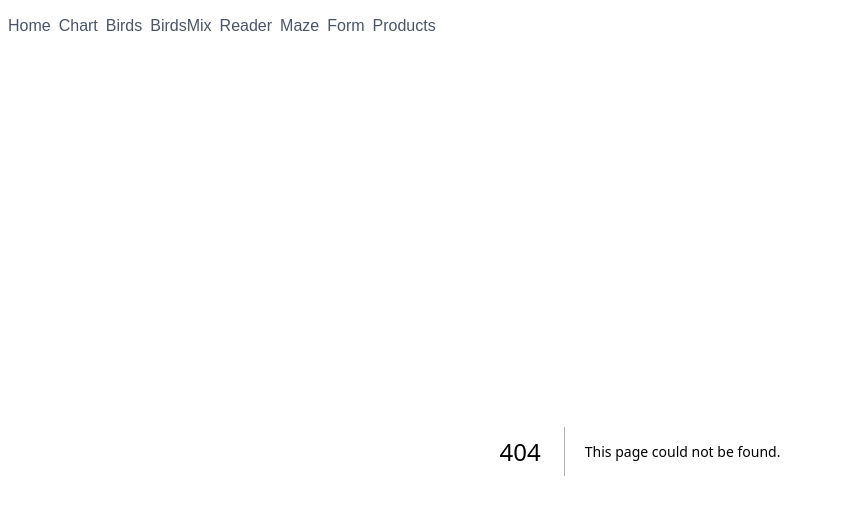
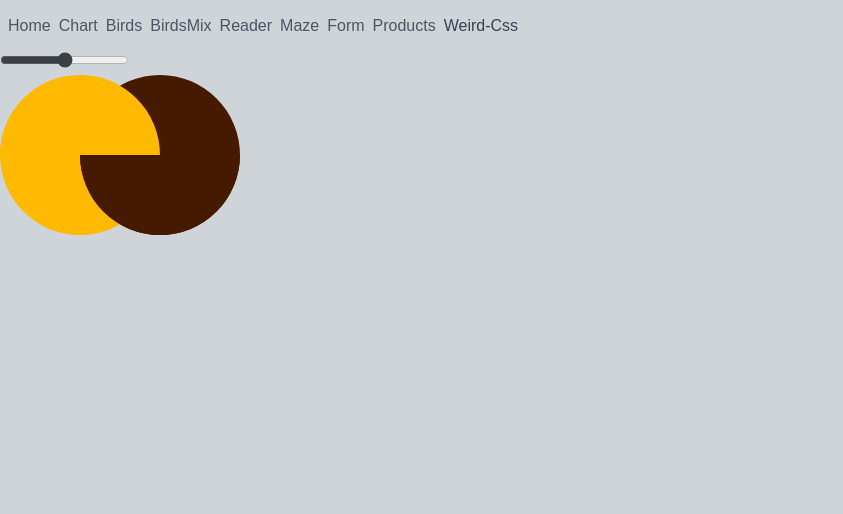
Before and after one commit to nemo-ahmed/play-around, a Next.js app: page /weird-css in a window 1280 px wide. Before the commit this address had no page. Shown: the top 514 px of the page, without its empty margins (0-843 px from the left). Built offline with nearby package versions, Linux system fonts and the light colour scheme.

Commit message:
some weird shape i saw

```diff
--- a/src/app/products/page.tsx
+++ b/src/app/products/page.tsx
@@ -5,17 +5,18 @@ import {CgSpinnerTwoAlt} from 'react-icons/cg'
 import {FaRegCircle} from 'react-icons/fa'
 
 const prods = Array(10).fill(null)
+
 const updateProds = () =>
-  new Promise((resolve, reject) =>
-    setTimeout(() => {
+  new Promise((resolve, reject) => {
+    const timer = setTimeout(() => {
       if (Math.random() > 0.9) {
         return reject('rejected')
       }
       prods.push(null)
       return resolve('added')
-    }, 2000),
-  ).catch(err => {
-    console.log(err)
+    }, 2000)
+    clearTimeout(timer)
+  }).catch(err => {
     return err
   })
 
@@ -30,8 +31,7 @@ function Products() {
 
     return await updateProds()
   }, null)
-  const fakeProducts = prods
-  console.log(prods, state)
+
   return (
     <div className="p-4">
       <form action={submitAction}>
--- /dev/null
+++ b/src/app/weird-css/page.tsx
@@ -0,0 +1,38 @@
+'use client'
+
+import React, {useState} from 'react'
+
+function Page() {
+  const [range, setRange] = useState(0.5)
+  return (
+    <div>
+      <input
+        type="range"
+        name="move"
+        id="move"
+        aria-label="move"
+        className="accent-outer-space-400 dark:accent-outer-space-600"
+        min={0}
+        max={1}
+        step={0.1}
+        value={range}
+        onChange={e => setRange(e.currentTarget.valueAsNumber)}
+      />
+      <div className="flex">
+        <div className="relative flex size-40">
+          <div className="size-40 rounded-full bg-amber-400" />
+          <div className="w-40 h-20 absolute top-0 z-10 rounded-t-full bg-amber-400" />
+        </div>
+        <div
+          className="relative flex size-40 -ml-20"
+          style={{marginLeft: -160 * range}}
+        >
+          <div className="size-40 rounded-full bg-amber-950" />
+          <div className="w-40 h-20 absolute bottom-0 z-10 rounded-b-full bg-amber-950" />
+        </div>
+      </div>
+    </div>
+  )
+}
+
+export default Page
--- a/src/components/Nav.tsx
+++ b/src/components/Nav.tsx
@@ -31,6 +31,7 @@ function Nav() {
         <CustomLink isActive={path === '/maze'}>maze</CustomLink>
         <CustomLink isActive={path === '/form'}>form</CustomLink>
         <CustomLink isActive={path === '/products'}>products</CustomLink>
+        <CustomLink isActive={path === '/weird-css'}>weird-css</CustomLink>
       </div>
       <div>
         {options.length > 0 && (
```
